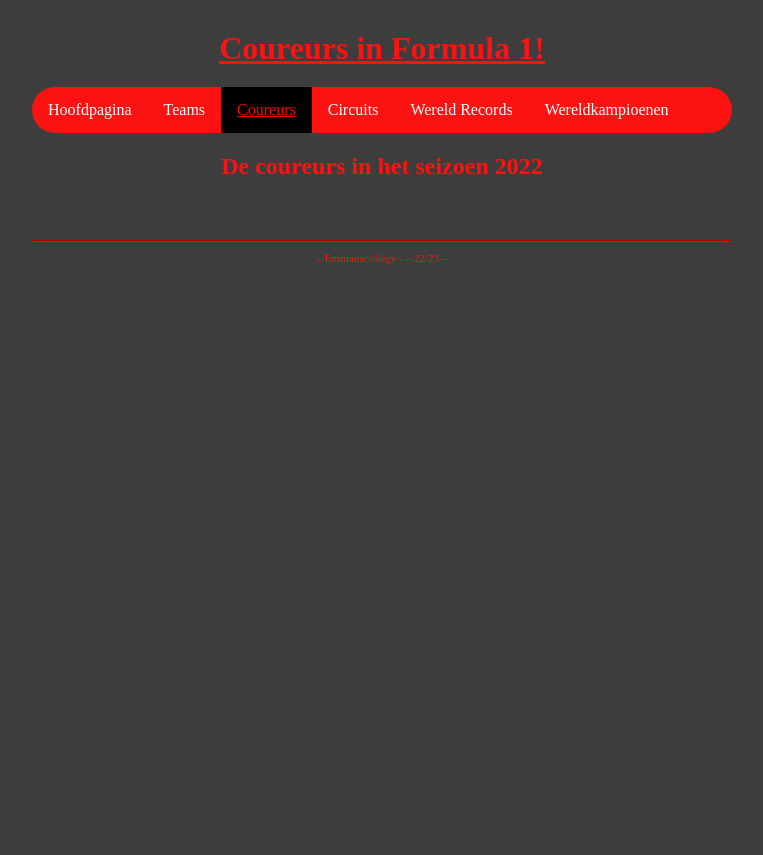
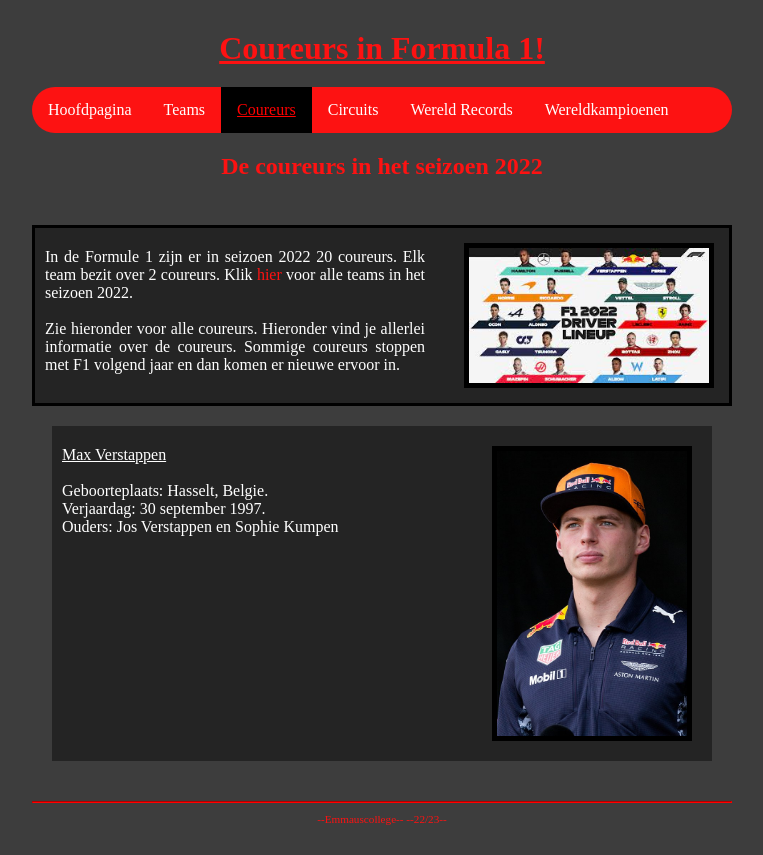
Before and after one commit to emmaus-archief/2223-4H-website-4hin2-jesse, a plain HTML site: page coureurs.html in a window 1280 px wide. Shown: the whole page, without its empty margins (258-1021 px from the left). Before the commit the page ends 800 px from the top, so only its background shows below. Drawn offline with Linux system fonts and the light colour scheme.

Commit message:
coureurs

```diff
--- a/coureurs.html
+++ b/coureurs.html
@@ -28,9 +28,28 @@
 
     <h2 class="kopjesh2">De coureurs in het seizoen 2022</h2>
     <main>
-      <p>
+      <div class="coureursinfo-box">
+        <p class="teamsinfo-tekst">
+          In de Formule 1 zijn er in seizoen 2022 20 coureurs. Elk team bezit over 2 coureurs. Klik <a href="teams.html">hier</a> voor alle teams in het seizoen 2022.
+          <br> <br>
+          Zie hieronder voor alle coureurs. Hieronder vind je allerlei informatie over de coureurs. Sommige coureurs stoppen met F1 volgend jaar en dan komen er nieuwe ervoor in.
+        </p>
+        <img class="teamsinfo-img" src="afbeeldingen/f1allteams.jpg">
+      </div>
 
-      </p>
+      <div class="coureur-box">
+        <img class="coureur-img" src="afbeeldingen/maxverstappen .jpg">
+        <p class="coureur-tekst">
+          <u>Max Verstappen</u>
+          <br><br>
+          Geboorteplaats: Hasselt, Belgie.
+          <br>
+          Verjaardag: 30 september 1997.
+          <br>
+          Ouders: Jos Verstappen en Sophie Kumpen
+        </p>
+      </div>
+
     </main>
 
     <footer>
--- a/style.css
+++ b/style.css
@@ -128,6 +128,7 @@ a:hover {
 
 hr {
   border-color:red;
+  margin-top:10px;
 }
 
 /* Navigatiebalk voor alle pagina's */
@@ -163,11 +164,11 @@ nav li a.active {
 }
 
 
-Opmaak subpagina's
 
 .teamsinfo-box {
   background-color:#242424;
-  margin-top:20px;
+  margin-top:15px;
+  border:solid black 3px;
 }
 .teamsinfo-tekst {
   float:left;
@@ -194,3 +195,36 @@ Opmaak subpagina's
 .team-tekst {
  padding-top:10px;
 }
+
+
+.coureursinfo-box {
+  background-color:#242424;
+  margin-top:15px;
+  border:solid black 3px;
+}
+.coureursinfo-tekst {
+  float:left;
+  width: 400px;
+  padding:10px;
+}
+.coureursinfo-img {
+  float:right;
+  width: 250px;
+  margin: 15px;
+  border:solid black 5px;
+}
+
+.coureur-box {
+  background-color:#242424;
+  margin:20px;
+}
+.coureur-img {
+  margin:20px;
+  float:right;
+  width: 200px;
+  border: solid black 5px;
+}
+.coureur-tekst {
+ padding-top:10px;
+ margin-left:10px;
+}
```
Also changed, not shown: teams.html (+1 -1 lines), afbeeldingen/f1allteams.jpg (added), afbeeldingen/maxverstappen .jpg (added), afbeeldingen/teamwilliams.png (added).
